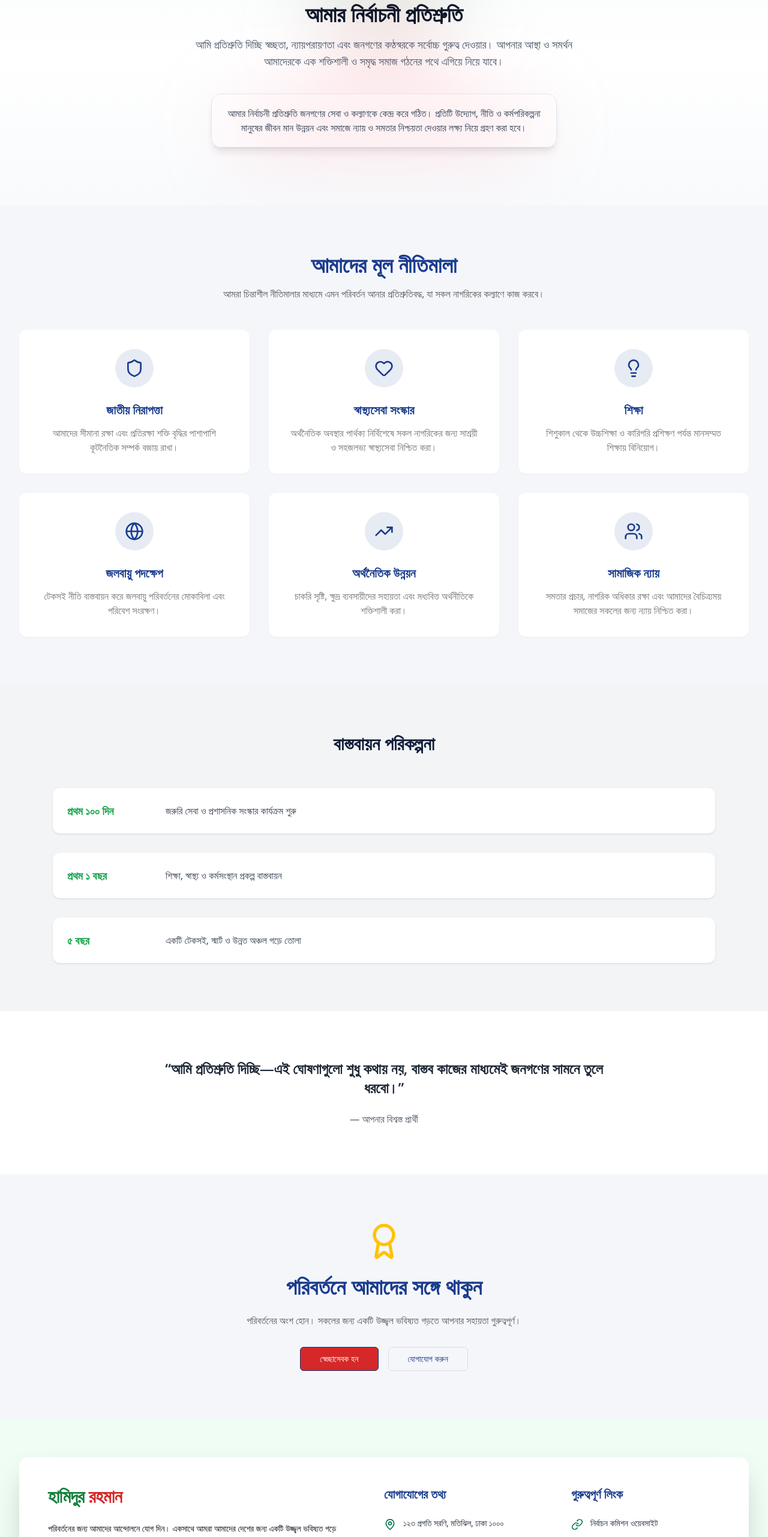
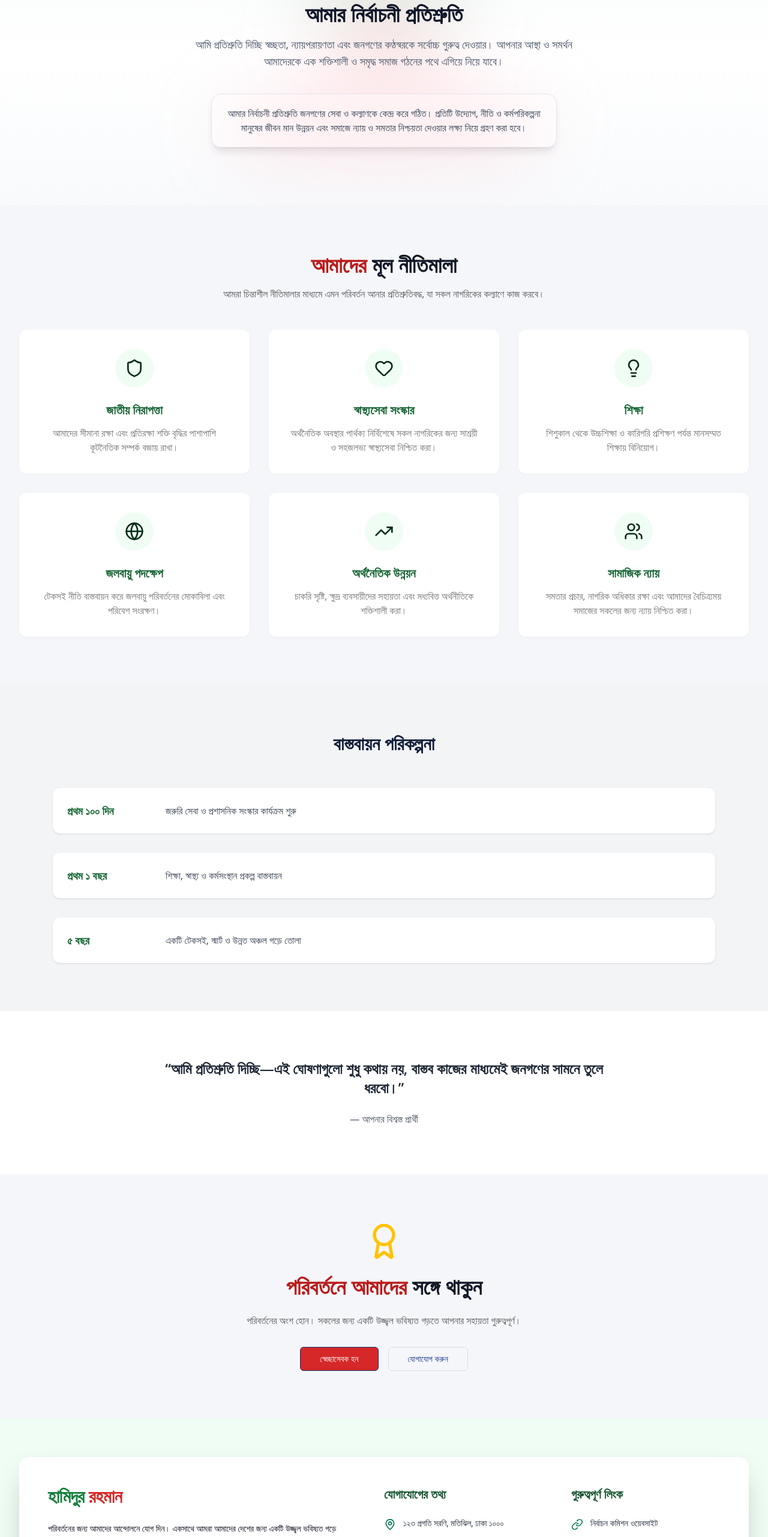
Before and after one commit to Mahii-11/political001, a React (Vite) app: page /promise in a window 1280 px wide. Shown: the part 234-2797 px from the top of the page at 60% size. Built offline with nearby package versions, Linux system fonts and the light colour scheme; a web font is replaced by a local one.

Commit message:
new changes

```diff
--- a/src/components/home/BlueSecion.jsx
+++ b/src/components/home/BlueSecion.jsx
@@ -42,8 +42,8 @@ export default function BlueSection() {
               <Link key={item.id} to={linkMap[item.id]}>
                 <Card className="text-center h-full bg-white border-0 shadow-sm hover-elevate">
                   <CardContent className="p-6">
-                    <div className="w-16 h-16 rounded-full bg-political-blue/10 flex items-center justify-center mx-auto mb-4">
-                      <Icon className="w-8 h-8 text-political-blue" />
+                    <div className="w-16 h-16 rounded-full bg-green-50 flex items-center justify-center mx-auto mb-4">
+                      <Icon className="w-8 h-8 text-green-900" />
                     </div>
                     <h3 className="font-semibold text-political-dark mb-2">
                       {item.title}
--- a/src/components/home/CampaignNews.jsx
+++ b/src/components/home/CampaignNews.jsx
@@ -63,8 +63,8 @@ export function CampaignNews() {
           transition={{ duration: 0.5 }}
           className="text-center mb-12"
         >
-          <h2 className="text-3xl md:text-4xl font-bold text-political-blue mb-4">
-            প্রচারণার সর্বশেষ খবর
+          <h2 className="text-3xl md:text-4xl font-bold text-green-800 mb-4">
+            প্রচারণার <span className="text-gray-950">সর্বশেষ খবর</span>
           </h2>
           <p className="text-political-dark/70 max-w-2xl mx-auto">
             দেশ ও জনগণের স্বার্থে পরিচালিত আমাদের চলমান প্রচারণা কার্যক্রম ও
@@ -172,7 +172,7 @@ export function CampaignVideos() {
 
                 {/* Content */}
                 <CardContent className="p-6">
-                  <h3 className="text-lg font-semibold text-political-blue mb-3 line-clamp-2 hover:text-political-red transition-colors">
+                  <h3 className="text-lg font-semibold text-green-900 mb-3 line-clamp-2 hover:text-political-red transition-colors">
                     {item.title}
                   </h3>
 
--- a/src/components/home/GallerySection.jsx
+++ b/src/components/home/GallerySection.jsx
@@ -20,8 +20,8 @@ export function GallerySection() {
     <>
       <section className="py-20 bg-gray-50">
         <div className="mb-8 text-center">
-          <h1 className="text-4xl md:text-5xl font-bold text-political-blue tracking-tight">
-            আমাদের কাজের ঝলক
+          <h1 className="text-4xl md:text-5xl font-bold text-green-900 tracking-tight">
+            আমাদের <span className="text-gray-900">কাজের ঝলক</span>
           </h1>
           <p className="mt-2 text-lg md:text-xl text-gray-950">
             ছবি ও ভিডিওতে দেখুন আমাদের সৃজনশীলতা ও উদ্ভাবনী কাজের গল্প।
--- a/src/components/home/HeroSection2.jsx
+++ b/src/components/home/HeroSection2.jsx
@@ -60,7 +60,7 @@ export function HeroSection2() {
         <div
           className="absolute inset-0 bg-cover bg-center bg-no-repeat"
           style={{
-            backgroundImage: `linear-gradient(to right, rgba(18, 42, 110, 0.95) 0%, rgba(18, 42, 110, 0.85) 45%, rgba(18, 42, 110, 0.25) 100%), url('/images/banner-1.jpg')`,
+            backgroundImage: `linear-gradient(to right, rgba(18, 42, 110, 0.95) 0%, rgba(18, 42, 110, 0.85) 45%, rgba(18, 42, 110, 0.25) 100%), url('/images/image41.jpg)`,
           }}
         />
 
--- a/src/components/home/MissionSection.jsx
+++ b/src/components/home/MissionSection.jsx
@@ -19,9 +19,13 @@ export function MissionSection() {
     loadMission();
   }, []);
 
-  const stripHeadings = (html) => {
+  const stripHeadingsAndParagraphs = (html) => {
     if (!html) return "";
-    return html.replace(/<\/?h[1-6][^>]*>/gi, "");
+    // 1️⃣ remove H1–H6
+    let cleanHtml = html.replace(/<\/?h[1-6][^>]*>/gi, "");
+    // 2️⃣ remove <p> tags
+    cleanHtml = cleanHtml.replace(/<\/?p[^>]*>/gi, "");
+    return cleanHtml;
   };
 
   const getEmbedUrl = (url) => {
@@ -59,9 +63,9 @@ export function MissionSection() {
                 whileInView={{ opacity: 1, y: 0 }}
                 viewport={{ once: true }}
                 transition={{ duration: 0.5, delay: 0.1 }}
-                className="text-gray-700 text-base md:text-lg leading-relaxed max-w-xl"
+                className="text-gray-700 text-base md:text-base leading-7 md:leading-8 max-w-xl"
               >
-                {stripHeadings(item.description)}
+                {stripHeadingsAndParagraphs(item.description)}
               </motion.p>
             </div>
             <motion.div
--- a/src/components/layout/Footer.jsx
+++ b/src/components/layout/Footer.jsx
@@ -63,7 +63,7 @@ export function Footer() {
               viewport={{ once: true }}
               transition={{ duration: 0.5, delay: 0.2 }}
             >
-              <h3 className="text-lg md:text-xl font-semibold mb-6 text-political-blue">
+              <h3 className="text-lg md:text-xl font-semibold mb-6 text-green-900">
                 যোগাযোগের তথ্য
               </h3>
               <ul className="space-y-4">
@@ -101,7 +101,7 @@ export function Footer() {
               viewport={{ once: true }}
               transition={{ duration: 0.5, delay: 0.2 }}
             >
-              <h3 className="text-lg md:text-xl font-semibold mb-6 text-political-blue">
+              <h3 className="text-lg md:text-xl font-semibold mb-6 text-green-900">
                 গুরুত্বপূর্ণ লিংক
               </h3>
               <ul className="space-y-4">
--- a/src/pages/Biography.jsx
+++ b/src/pages/Biography.jsx
@@ -132,7 +132,7 @@ export default function Biography() {
                 transition={{ duration: 0.5 }}
               >
                 <img
-                  src="images/hamid1.jpg"
+                  src="images/image42.jpg"
                   alt="Candidate Portrait"
                   className="rounded-lg shadow-xl w-full max-w-md mx-auto"
                   data-testid="img-candidate-portrait"
--- a/src/pages/Campaign.jsx
+++ b/src/pages/Campaign.jsx
@@ -142,8 +142,8 @@ export default function Campaign() {
               viewport={{ once: true }}
               className="text-center mb-12"
             >
-              <h2 className="text-3xl md:text-4xl font-bold text-political-blue mb-4">
-                আমাদের মূল নীতিমালা
+              <h2 className="text-3xl md:text-4xl font-bold text-red-700 mb-4">
+                আমাদের <span className="text-gray-900">মূল নীতিমালা</span>
               </h2>
               <p className="text-political-dark/70 max-w-2xl mx-auto">
                 আমরা চিন্তাশীল নীতিমালার মাধ্যমে এমন পরিবর্তন আনার
@@ -165,10 +165,10 @@ export default function Campaign() {
                     data-testid={`card-policy-${index}`}
                   >
                     <CardContent className="p-8 text-center">
-                      <div className="w-16 h-16 rounded-full bg-political-blue/10 flex items-center justify-center mx-auto mb-6">
-                        <policy.icon className="w-8 h-8 text-political-blue" />
+                      <div className="w-16 h-16 rounded-full bg-green-50 flex items-center justify-center mx-auto mb-6">
+                        <policy.icon className="w-8 h-8 text-green-950" />
                       </div>
-                      <h3 className="text-xl font-semibold text-political-blue mb-3">
+                      <h3 className="text-xl font-semibold text-green-800 mb-3">
                         {policy.title}
                       </h3>
                       <p className="text-political-dark/60">
@@ -306,7 +306,7 @@ export default function Campaign() {
                   viewport={{ once: true }}
                   className="bg-white p-6 rounded-xl shadow flex flex-col md:flex-row md:items-center md:gap-6"
                 >
-                  <span className="text-green-600 font-bold text-lg min-w-[140px]">
+                  <span className="text-green-800 font-bold text-lg min-w-[140px]">
                     {step.time}
                   </span>
                   <p className="text-gray-700 mt-2 md:mt-0">{step.text}</p>
@@ -338,8 +338,9 @@ export default function Campaign() {
               viewport={{ once: true }}
             >
               <Award className="w-16 h-16 text-political-yellow mx-auto mb-6" />
-              <h2 className="text-3xl md:text-4xl font-bold text-political-blue mb-6">
-                পরিবর্তনে আমাদের সঙ্গে থাকুন
+              <h2 className="text-3xl md:text-4xl font-bold text-red-700 mb-6">
+                পরিবর্তনে আমাদের{" "}
+                <span className="text-gray-900">সঙ্গে থাকুন</span>
               </h2>
               <p className="text-political-dark/70 max-w-2xl mx-auto mb-8">
                 পরিবর্তনের অংশ হোন। সকলের জন্য একটি উজ্জ্বল ভবিষ্যত গড়তে আপনার
```
Also changed, not shown: src/components/home/CampaignSchedule.jsx (+4 -4 lines), src/components/home/HeroSection.jsx (+13 -5 lines), public/images/image42.jpg (added), src/assets/thumbnails/bgimage.jpg (added).
